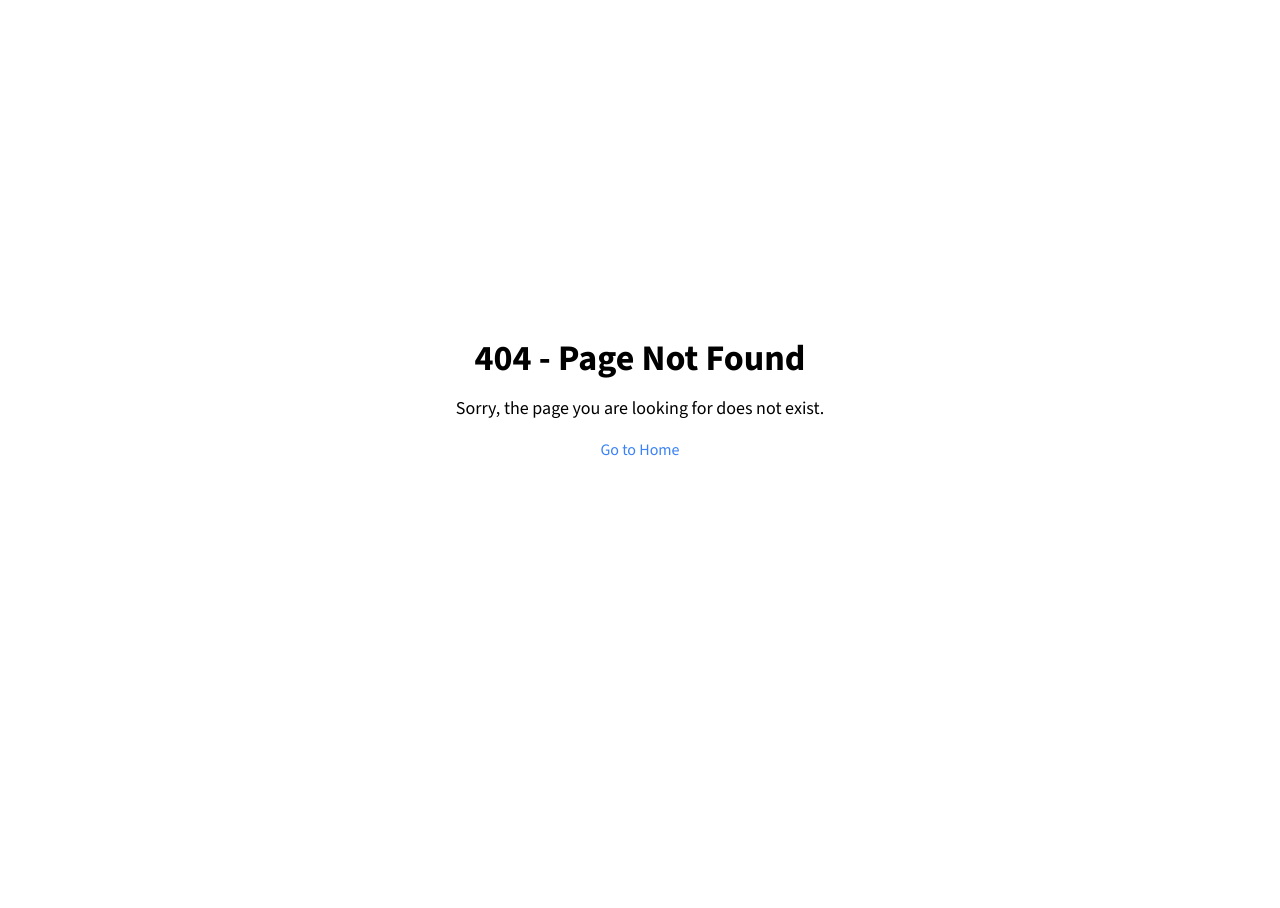
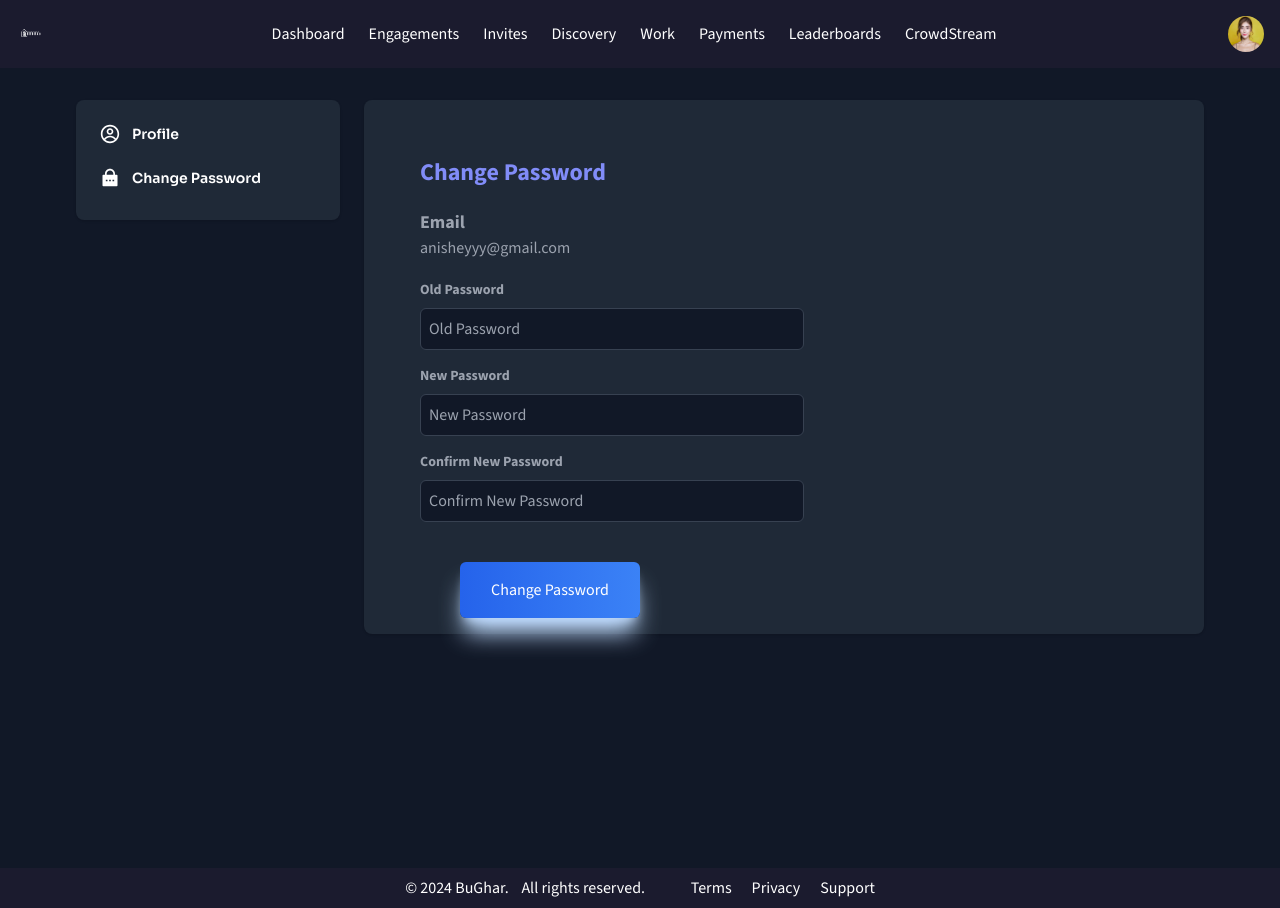
Before and after one commit to Unease08/BuGhar_Frontend, a React (Vite) app: page /change-password in a window 1280 px wide. Before the commit this address had no page. Before the commit the page ends 800 px from the top, so only its background shows below. Built offline with nearby package versions, Linux system fonts and the light colour scheme; sample sign-in values are in the browser's storage.

Commit message:
feat : change password implemented with validation

```diff
--- a/src/routes/UserRoute.jsx
+++ b/src/routes/UserRoute.jsx
@@ -10,6 +10,7 @@ import NotFound from "../user/pages/NotFound";
 import Register from "../user/components/register/Register";
 import ForgotPassword from "../user/components/login/ForgotPassword";
 import Profile from "../user/pages/profile/Profile";
+import ChangePassword from "../user/components/login/ChangePassword";
 
 const UserRoutes = () => {
   return (
@@ -67,6 +68,14 @@ const UserRoutes = () => {
         }
       />
       <Route
+        path="/change-password"
+        element={
+          <UserContainer>
+            <PrivateRoute element={<ChangePassword />} />
+          </UserContainer>
+        }
+      />
+      <Route
         path="/about"
         element={
           <UserContainer>
--- /dev/null
+++ b/src/user/components/login/ChangePassword.jsx
@@ -0,0 +1,154 @@
+import React from "react";
+import { useFormik } from "formik";
+import * as Yup from "yup";
+import ProfileSidebar from "../profilesidebar/ProfileSidebar";
+
+const ChangePassword = () => {
+  const formik = useFormik({
+    initialValues: {
+      oldPassword: "",
+      newPassword: "",
+      confirmPassword: "",
+    },
+    validationSchema: Yup.object({
+      oldPassword: Yup.string().required("Old Password is required"),
+      newPassword: Yup.string()
+        .min(8, "Password must be at least 8 characters long")
+        .required("New Password is required"),
+      confirmPassword: Yup.string()
+        .oneOf([Yup.ref("newPassword"), null], "Passwords must match")
+        .required("Confirm New Password is required"),
+    }),
+    onSubmit: (values) => {
+      // Handle form submission
+      console.log("Form values:", values);
+    },
+  });
+
+  return (
+    <div className="bg-gray-900 text-white min-h-screen">
+      <div className="container mx-auto py-8">
+        <div className="grid grid-cols-4 sm:grid-cols-12 gap-6 px-4">
+          <div className="col-span-4 sm:col-span-3">
+            <ProfileSidebar />
+          </div>
+          <div className="col-span-4 sm:col-span-9">
+            <div className="bg-gray-800 shadow rounded-lg p-4">
+              <div className="mt-10 ml-10">
+                <h1 className="text-indigo-400 font-bold text-2xl">
+                  Change Password
+                </h1>
+                <form onSubmit={formik.handleSubmit}>
+                  <div className="mt-5">
+                    <span className="text-gray-400 font-bold text-lg">
+                      Email
+                    </span>
+                    <p className="text-gray-400 text-md">anisheyyy@gmail.com</p>
+                  </div>
+                  <div className="mt-5 space-y-4">
+                    <div className="flex space-x-4">
+                      <div className="flex-1">
+                        <label
+                          className="block text-sm font-bold text-gray-400"
+                          htmlFor="old-password"
+                        >
+                          Old Password
+                        </label>
+                        <input
+                          type="password"
+                          id="old-password"
+                          placeholder="Old Password"
+                          {...formik.getFieldProps("oldPassword")}
+                          className={`mt-2 block w-[50%] border ${
+                            formik.touched.oldPassword &&
+                            formik.errors.oldPassword
+                              ? "border-red-600"
+                              : "border-gray-700"
+                          } rounded-md p-2 bg-gray-900 text-white focus:ring focus:ring-ring`}
+                        />
+                        {formik.touched.oldPassword &&
+                        formik.errors.oldPassword ? (
+                          <div className="text-red-600 text-sm mt-1">
+                            {formik.errors.oldPassword}
+                          </div>
+                        ) : null}
+                      </div>
+                    </div>
+                    <div className="flex space-x-4">
+                      <div className="flex-1">
+                        <label
+                          className="block text-sm font-bold text-gray-400"
+                          htmlFor="new-password"
+                        >
+                          New Password
+                        </label>
+                        <input
+                          type="password"
+                          id="new-password"
+                          placeholder="New Password"
+                          {...formik.getFieldProps("newPassword")}
+                          className={`mt-2 block w-[50%] border ${
+                            formik.touched.newPassword &&
+                            formik.errors.newPassword
+                              ? "border-red-600"
+                              : "border-gray-700"
+                          } rounded-md p-2 bg-gray-900 text-white focus:ring focus:ring-ring`}
+                        />
+                        {formik.touched.newPassword &&
+                        formik.errors.newPassword ? (
+                          <div className="text-red-600 text-sm mt-1">
+                            {formik.errors.newPassword}
+                          </div>
+                        ) : null}
+                      </div>
+                    </div>
+                    <div className="flex space-x-4">
+                      <div className="flex-1">
+                        <label
+                          className="block text-sm font-bold text-gray-400"
+                          htmlFor="confirm-password"
+                        >
+                          Confirm New Password
+                        </label>
+                        <input
+                          type="password"
+                          id="confirm-password"
+                          placeholder="Confirm New Password"
+                          {...formik.getFieldProps("confirmPassword")}
+                          className={`mt-2 block w-[50%] border ${
+                            formik.touched.confirmPassword &&
+                            formik.errors.confirmPassword
+                              ? "border-red-600"
+                              : "border-gray-700"
+                          } rounded-md p-2 bg-gray-900 text-white focus:ring focus:ring-ring`}
+                        />
+                        {formik.touched.confirmPassword &&
+                        formik.errors.confirmPassword ? (
+                          <div className="text-red-600 text-sm mt-1">
+                            {formik.errors.confirmPassword}
+                          </div>
+                        ) : null}
+                      </div>
+                    </div>
+                  </div>
+                  <div className="mt-10 ml-10">
+                    <div className="flex flex-col items-center justify-start mt-6 md:flex-row">
+                      <button
+                        type="submit"
+                        className="inline-block w-auto text-center min-w-[180px] px-6 py-4 text-white transition-all rounded-md shadow-xl sm:w-auto bg-gradient-to-r from-blue-600 to-blue-500 hover:bg-gradient-to-b dark:shadow-blue-900 shadow-blue-200 hover:shadow-2xl hover:shadow-blue-400 hover:-translate-y-px"
+                      >
+                        Change Password
+                      </button>
+                    </div>
+                  </div>
+                </form>
+              </div>
+            </div>
+          </div>
+        </div>
+      </div>
+    </div>
+  );
+};
+
+export default ChangePassword;
--- /dev/null
+++ b/src/user/components/profilesidebar/ProfileSidebar.jsx
@@ -0,0 +1,33 @@
+import React from "react";
+import { Link } from "react-router-dom";
+import { CgProfile } from "react-icons/cg";
+import { RiLockPasswordFill } from "react-icons/ri";
+
+const ProfileSidebar = () => {
+  return (
+    <div className="bg-gray-800 shadow rounded-lg p-6">
+      <div className="flex flex-col">
+        <ul className="font-sans">
+          <li className="mb-6 flex items-center gap-3 cursor-pointer">
+            <i className="text-xl">
+              <CgProfile />
+            </i>
+            <span className="text-sm font-semibold">
+              <Link to="/profile" className="text-white">Profile</Link>
+            </span>
+          </li>
+          <li className="mb-2 flex items-center gap-3 cursor-pointer">
+            <i className="text-xl">
+              <RiLockPasswordFill />
+            </i>
+            <span className="text-sm font-semibold">
+              <Link to="/change-password" className="text-white">Change Password</Link>
+            </span>
+          </li>
+        </ul>
+      </div>
+    </div>
+  );
+};
+
+export default ProfileSidebar;
--- a/src/user/pages/profile/Profile.jsx
+++ b/src/user/pages/profile/Profile.jsx
@@ -1,10 +1,8 @@
 import React, { useState } from "react";
-import { CgProfile } from "react-icons/cg";
-import { RiLockPasswordFill } from "react-icons/ri";
-import { Link } from "react-router-dom";
 import profile1 from "../../../assets/profile1.jpg";
-import useCountries from "../../../customhooks/UseCountries"; // Ensure the path is correct
-import CustomDropdown from "../../../library/CustomDropdown"; // Ensure the path is correct
+import useCountries from "../../../customhooks/UseCountries";
+import CustomDropdown from "../../../library/CustomDropdown";
+import ProfileSidebar from "../../components/profilesidebar/ProfileSidebar";
 
 const Profile = () => {
   const countries = useCountries().map((country) => country.name);
@@ -32,28 +30,7 @@ const Profile = () => {
       <div className="container mx-auto py-8">
         <div className="grid grid-cols-4 sm:grid-cols-12 gap-6 px-4">
           <div className="col-span-4 sm:col-span-3">
-            <div className="bg-gray-800 shadow rounded-lg p-6">
-              <div className="flex flex-col">
-                <ul className="font-sans">
-                  <li className="mb-6 flex items-center gap-3 cursor-pointer">
-                    <i className="text-xl">
-                      <CgProfile />
-                    </i>
-                    <span className="text-sm font-semibold">
-                      <Link className="text-white">Profile</Link>
-                    </span>
-                  </li>
-                  <li className="mb-2 flex items-center gap-3 cursor-pointer">
-                    <i className="text-xl">
-                      <RiLockPasswordFill />
-                    </i>
-                    <span className="text-sm font-semibold">
-                      Change Password
-                    </span>
-                  </li>
-                </ul>
-              </div>
-            </div>
+            <ProfileSidebar />
           </div>
           <div className="col-span-4 sm:col-span-9">
             <div className="bg-gray-800 shadow rounded-lg p-4">
```
